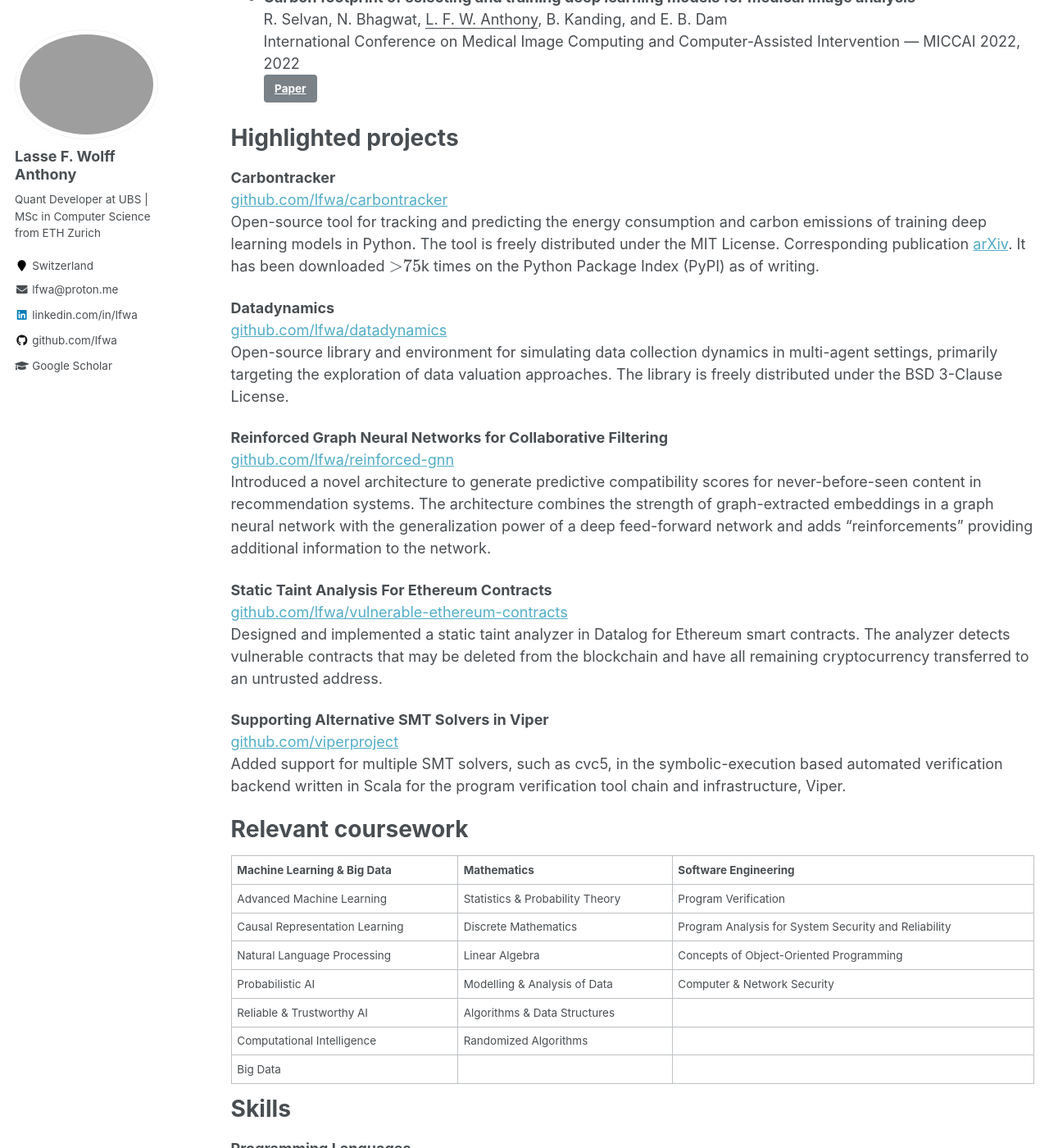
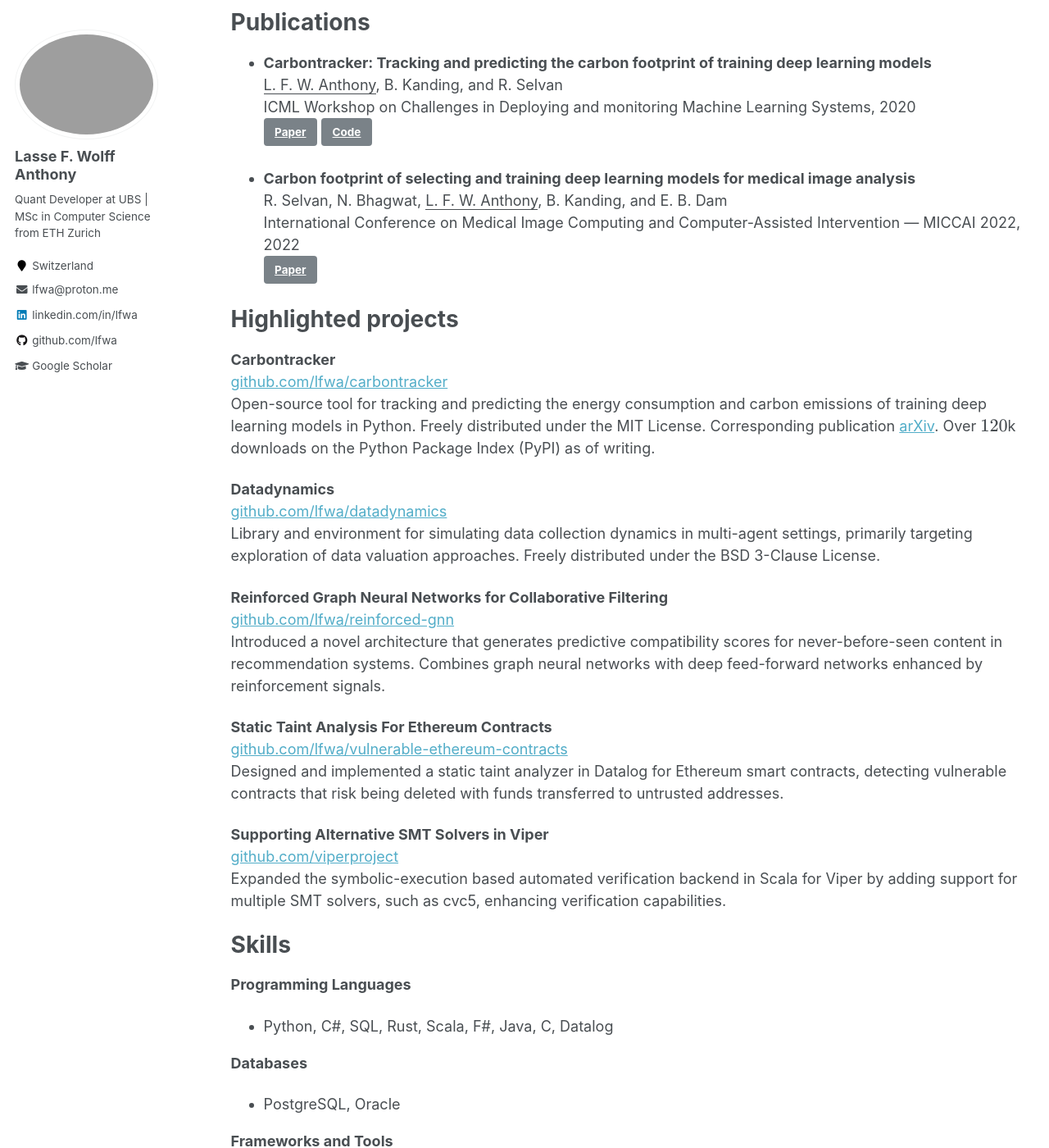
Before and after one commit to lfwa/lfwa.github.io, a Jekyll site: the page built from _pages/cv.md, in a window 1280 px wide and 1400 px high, scrolled down 1799 px. Shown: the whole window at 82% size. Built offline with Jekyll 4.4.1, drawn with Linux system fonts in a browser that asks for light colours; formulas are drawn with MathJax 3; some of the changed text lies outside the part shown.

Commit message:
Update website with new CV details

```diff
--- a/_pages/cv.md
+++ b/_pages/cv.md
@@ -31,7 +31,12 @@ UCEAP Reciprocal Program, Aug 2019 &ndash; Dec 2019
 Experience
 ======
 **UBS**\
-Quant Developer, Jun 2023 &ndash; Present
+Quant, Jan 2025 &ndash; Present
+* Selected via internal transfer to join a team of quants based on strong quantitative, machine learning, and programming skills.
+* Develop and implement advanced algorithms for network analysis, focusing on processing and extracting insights from large-scale graph data.
+* Develop internal workshops on generative AI with a focus on natural language processing.
+
+Quant Developer, Jun 2023 &ndash; Jan 2025
 * Design and develop big data tools and solutions for Treasury Risk Control's balance sheet analytics.
 * Lead developer for a library calculating cash flows from position-level data, enhancing risk management through detailed sensitivity analysis using automatic differentiation.
 * Drive code infrastructure improvements, including CI/CD pipelines and migration to Databricks and Spark, enhancing data processing speed and reliability.
@@ -47,9 +52,9 @@ Teaching Assistant, Jan 2020 &ndash; Jul 2020
 
 **Nykredit**\
 Software Developer, Oct 2018 &ndash; Jan 2020
-* Built financial software for internal advisors in an agile C\# development team.
-* Developed and maintained financial software for mortgage loans in .NET, reducing processing time.
-* Implemented continuous deployment pipelines with Jenkins and BitBucket, fully automating integration testing and deployment, which improved deployment efficiency and reliability.
+* Developed financial software for internal advisors as part of an agile C\# development team.
+* Built and maintained solutions for mortgage loans in .NET, significantly reducing processing time.
+* Implemented continuous deployment pipelines using Jenkins and BitBucket to fully automate integration testing and deployment, thereby improving efficiency and reliability.
 
 Publications
 ======
@@ -67,68 +72,23 @@ Highlighted projects
 ======
 **Carbontracker**\
 [github.com/lfwa/carbontracker](https://github.com/lfwa/carbontracker)\
-Open-source tool for tracking and predicting the energy consumption and carbon emissions of training deep learning models in Python. The tool is freely distributed under the MIT License. Corresponding publication [arXiv](https://arxiv.org/abs/2007.03051). It has been downloaded $>$$75$k times on the Python Package Index (PyPI) as of writing.
+Open-source tool for tracking and predicting the energy consumption and carbon emissions of training deep learning models in Python. Freely distributed under the MIT License. Corresponding publication [arXiv](https://arxiv.org/abs/2007.03051). Over $120$k downloads on the Python Package Index (PyPI) as of writing.
 
 **Datadynamics**\
 [github.com/lfwa/datadynamics](https://github.com/lfwa/datadynamics)\
-Open-source library and environment for simulating data collection dynamics in multi-agent settings, primarily targeting the exploration of data valuation approaches. The library is freely distributed under the BSD 3-Clause License.
+Library and environment for simulating data collection dynamics in multi-agent settings, primarily targeting exploration of data valuation approaches. Freely distributed under the BSD 3-Clause License.
 
 **Reinforced Graph Neural Networks for Collaborative Filtering**\
 [github.com/lfwa/reinforced-gnn](https://github.com/lfwa/reinforced-gnn)\
-Introduced a novel architecture to generate predictive compatibility scores for never-before-seen content in recommendation systems. The architecture combines the strength of graph-extracted embeddings in a graph neural network with the generalization power of a deep feed-forward network and adds "reinforcements" providing additional information to the network.
+Introduced a novel architecture that generates predictive compatibility scores for never-before-seen content in recommendation systems. Combines graph neural networks with deep feed-forward networks enhanced by reinforcement signals.
 
 **Static Taint Analysis For Ethereum Contracts**\
 [github.com/lfwa/vulnerable-ethereum-contracts](https://github.com/lfwa/vulnerable-ethereum-contracts)\
-Designed and implemented a static taint analyzer in Datalog for Ethereum smart contracts. The analyzer detects vulnerable contracts that may be deleted from the blockchain and have all remaining cryptocurrency transferred to an untrusted address.
+Designed and implemented a static taint analyzer in Datalog for Ethereum smart contracts, detecting vulnerable contracts that risk being deleted with funds transferred to untrusted addresses.
 
 **Supporting Alternative SMT Solvers in Viper**\
 [github.com/viperproject](https://github.com/viperproject)\
-Added support for multiple SMT solvers, such as cvc5, in the symbolic-execution based automated verification backend written in Scala for the program verification tool chain and infrastructure, Viper.
-
-Relevant coursework
-======
-<table>
-    <tr>
-        <td><b>Machine Learning &amp; Big Data</b></td>
-        <td><b>Mathematics</b></td>
-        <td><b>Software Engineering</b></td>
-    </tr>
-    <tr>
-        <td>Advanced Machine Learning</td>
-        <td>Statistics &amp; Probability Theory</td>
-        <td>Program Verification</td>
-    </tr>
-    <tr>
-        <td>Causal Representation Learning</td>
-        <td>Discrete Mathematics</td>
-        <td>Program Analysis for System Security and Reliability</td>
-    </tr>
-    <tr>
-        <td>Natural Language Processing</td>
-        <td>Linear Algebra</td>
-        <td>Concepts of Object-Oriented Programming</td>
-    </tr>
-    <tr>
-        <td>Probabilistic AI</td>
-        <td>Modelling &amp; Analysis of Data</td>
-        <td>Computer &amp; Network Security</td>
-    </tr>
-    <tr>
-        <td>Reliable &amp; Trustworthy AI</td>
-        <td>Algorithms &amp; Data Structures</td>
-        <td></td>
-    </tr>
-    <tr>
-        <td>Computational Intelligence</td>
-        <td>Randomized Algorithms</td>
-        <td></td>
-    </tr>
-    <tr>
-        <td>Big Data</td>
-        <td></td>
-        <td></td>
-    </tr>
-</table>
+Expanded the symbolic-execution based automated verification backend in Scala for Viper by adding support for multiple SMT solvers, such as cvc5, enhancing verification capabilities.
 
 Skills
 ======
```
Also changed, not shown: other parts of _pages/cv.md (+2 -2 lines), _pages/about.md (+2 -1 lines).
